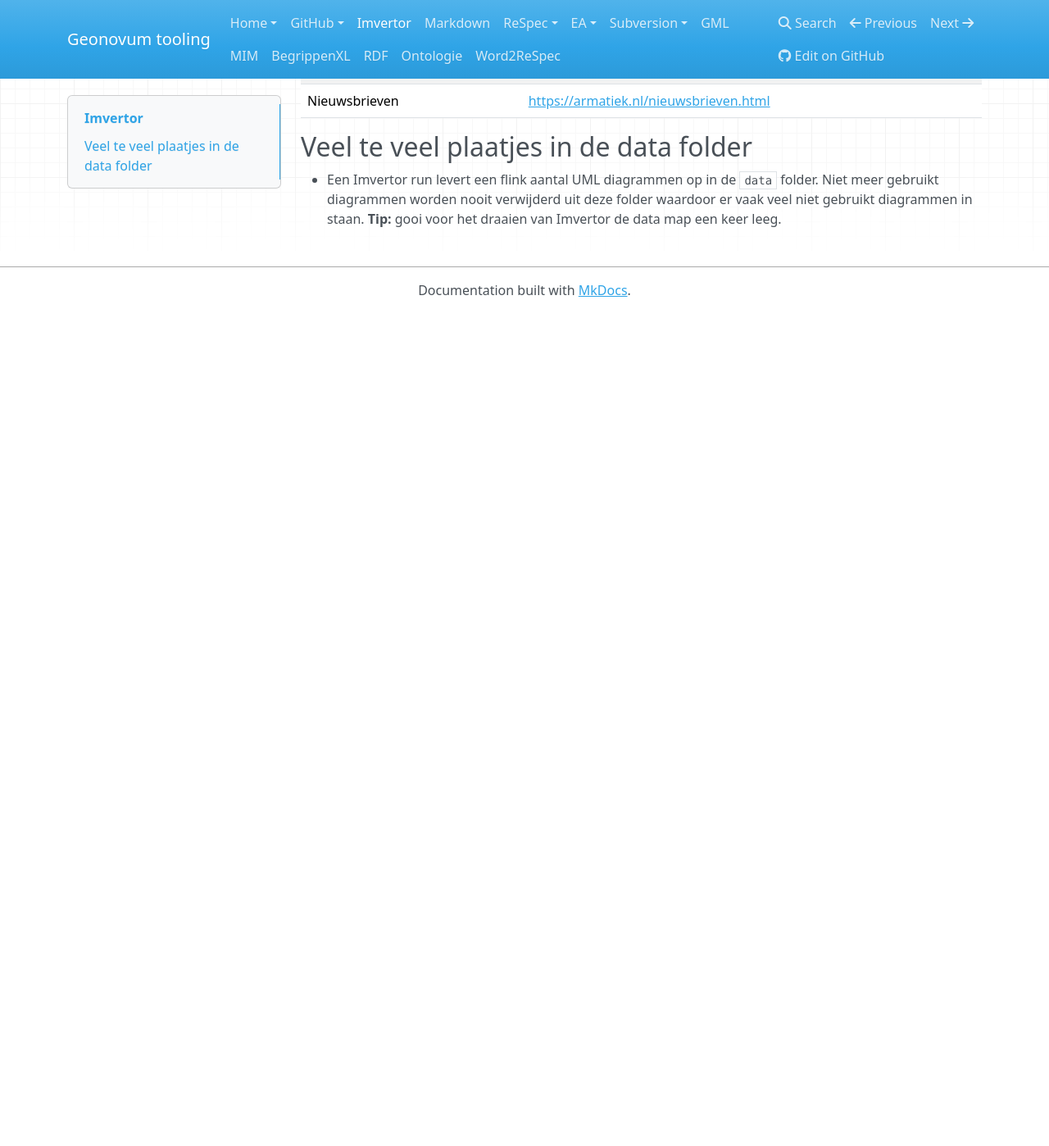
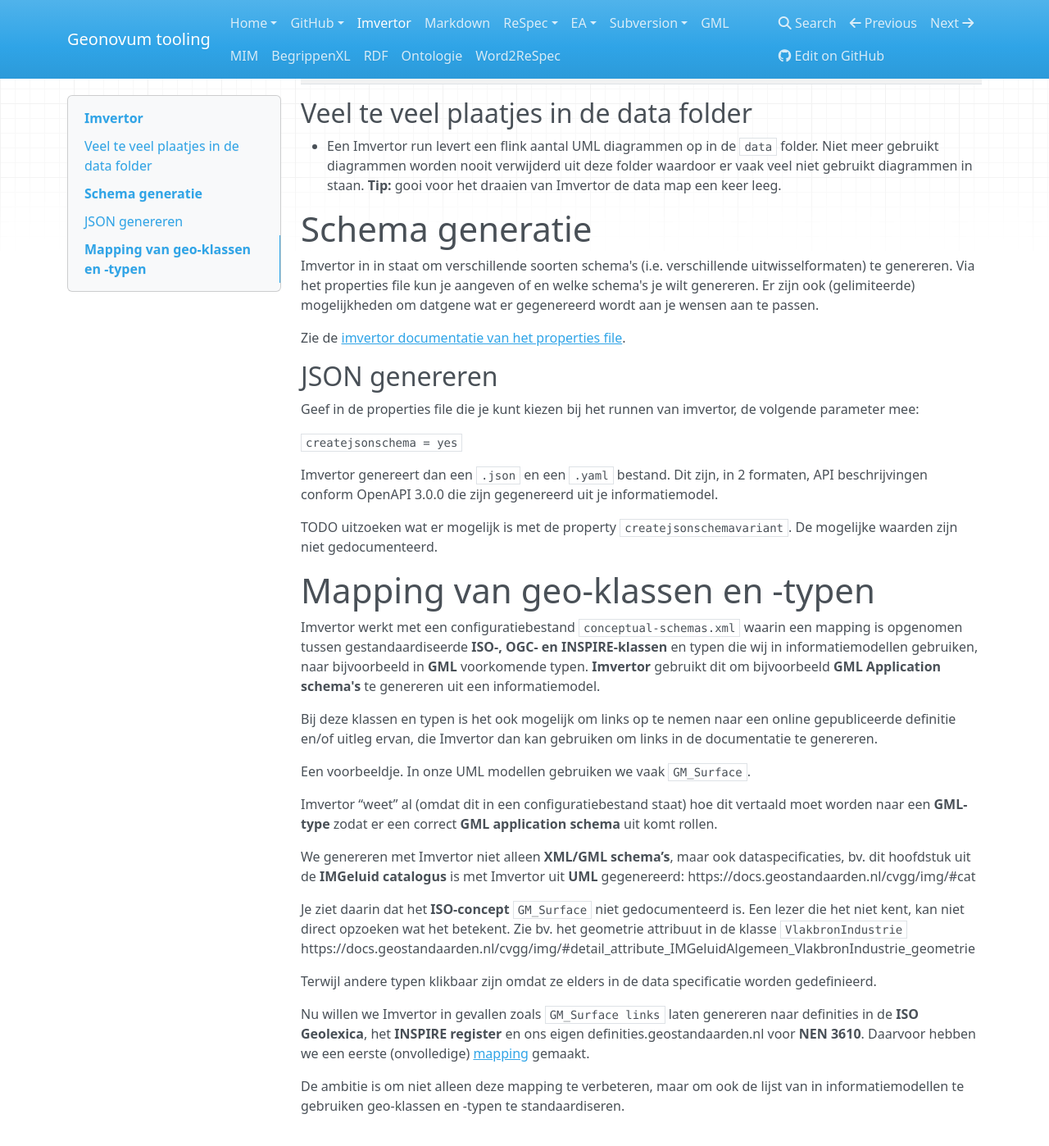
Before and after one commit to Geonovum/handleiding-tooling, an MkDocs documentation site: the page built from docs/Imvertor/index.md, in a window 1280 px wide and 1400 px high, scrolled down 445 px. Shown: the whole window at 82% size. Built offline with MkDocs 1.6.1, drawn with Linux system fonts in a browser that asks for light colours; nearby versions of some CDN libraries; before the commit the page ends 900 px from its top, so only the background shows below that; some of the changed text lies outside the part shown.

Commit message:
content overgenomen van: https://github.com/Geonovum/imvertor

```diff
--- a/docs/Imvertor.md
+++ /dev/null
@@ -1,21 +0,0 @@
-# Imvertor
-
->
-> TODO: invullen vanuit de volgende documenten
->
-
-Imvertor wordt veel gebruikt binnen Geonovum voor het transformeren van UML modellen naar bijvoorbeeld xml-schema’s of feature catalogues. De instructies van hoe er mee om te gaan zijn overal verspreid.  Op deze pagina probeer ik alles te verzamelen….
-
-| onderwerp             | verwijzing                                                                                                                    |
-| --------------------- | ----------------------------------------------------------------------------------------------------------------------------- |
-| Imvertor-properties   | [Uitleg verschillende properties](https://imvertor.armatiek.nl/imvertor-executor/dashboard/wiki?key=info-IMVERTORCONFIG-PROP) |
-| Algemeen              | [Verzamelde handleiding van organisaties](https://vng-realisatie.github.io/Model-Driven-Design-Documentatie/)                 |
-| Algemeen              | [Repository coördinatie Imvertor gebruik Geonovum](https://github.com/Geonovum/imvertor)                                      |
-| Werkinstructie        | [IMGeluid werkinstructie](https://geonovum.atlassian.net/l/cp/Fi0U9bCk)                                                       |
-| Uitleg schema mapping | [Hier](https://imvertor.armatiek.nl/imvertor-executor/dashboard/wiki?key=info-IMVERTORCONCEPTUALSCHEMAS)                      |
-| Nieuwsbrieven         | <https://armatiek.nl/nieuwsbrieven.html> |
-
-## Veel te veel plaatjes in de data folder
-
-
-- Een Imvertor run levert een flink aantal UML diagrammen op in de `data` folder. Niet meer gebruikt diagrammen worden nooit verwijderd uit deze folder waardoor er vaak veel niet gebruikt diagrammen in staan. **Tip:** gooi voor het draaien van Imvertor de data map een keer leeg.
--- /dev/null
+++ b/docs/Imvertor/index.md
@@ -0,0 +1,84 @@
+# Imvertor
+
+>
+> TODO: invullen vanuit de volgende documenten
+>
+
+Imvertor wordt veel gebruikt binnen Geonovum voor het transformeren van UML modellen naar bijvoorbeeld xml-schema’s of feature catalogues. De instructies van hoe er mee om te gaan zijn overal verspreid.  Op deze pagina probeer ik alles te verzamelen….
+
+| onderwerp             | verwijzing                                                                                                                    |
+| --------------------- | ----------------------------------------------------------------------------------------------------------------------------- |
+| Imvertor-properties   | [Uitleg verschillende properties](https://imvertor.armatiek.nl/imvertor-executor/dashboard/wiki?key=info-IMVERTORCONFIG-PROP) |
+| Algemeen              | [Verzamelde handleiding van organisaties](https://vng-realisatie.github.io/Model-Driven-Design-Documentatie/)                 |
+| Werkinstructie        | [IMGeluid werkinstructie](https://geonovum.atlassian.net/l/cp/Fi0U9bCk)                                                       |
+| Uitleg schema mapping | [Hier](https://imvertor.armatiek.nl/imvertor-executor/dashboard/wiki?key=info-IMVERTORCONCEPTUALSCHEMAS)                      |
+| Nieuwsbrieven         | <https://armatiek.nl/nieuwsbrieven.html> |
+
+## Veel te veel plaatjes in de data folder
+
+
+- Een Imvertor run levert een flink aantal UML diagrammen op in de `data` folder. Niet meer gebruikt diagrammen worden nooit verwijderd uit deze folder waardoor er vaak veel niet gebruikt diagrammen in staan. **Tip:** gooi voor het draaien van Imvertor de data map een keer leeg.
+
+# Schema generatie
+
+Imvertor in in staat om verschillende soorten schema's (i.e. verschillende
+uitwisselformaten) te genereren. Via het properties file kun je aangeven of en
+welke schema's je wilt genereren. Er zijn ook (gelimiteerde) mogelijkheden om
+datgene wat er gegenereerd wordt aan je wensen aan te passen.
+
+Zie de [imvertor documentatie van het properties
+file](https://imvertor.armatiek.nl/imvertor-executor/dashboard/wiki?key=info-IMVERTORCONFIG-PROP).
+
+## JSON genereren
+
+Geef in de properties file die je kunt kiezen bij het runnen van imvertor, de volgende parameter mee:
+
+`createjsonschema = yes`
+
+Imvertor genereert dan een `.json` en een `.yaml` bestand. Dit zijn, in 2
+formaten, API beschrijvingen conform OpenAPI 3.0.0 die zijn gegenereerd uit je
+informatiemodel.
+
+TODO uitzoeken wat er mogelijk is met de property `createjsonschemavariant`. De
+mogelijke waarden zijn niet gedocumenteerd.
+
+
+# Mapping van geo-klassen en -typen
+
+Imvertor werkt met een configuratiebestand `conceptual-schemas.xml` waarin een
+mapping is opgenomen tussen gestandaardiseerde **ISO-, OGC- en INSPIRE-klassen**
+en typen die wij in informatiemodellen gebruiken, naar bijvoorbeeld in **GML**
+voorkomende typen. **Imvertor** gebruikt dit om bijvoorbeeld **GML Application
+schema's** te genereren uit een informatiemodel.
+
+Bij deze klassen en typen is het ook mogelijk om links op te nemen naar een
+online gepubliceerde definitie en/of uitleg ervan, die Imvertor dan kan
+gebruiken om links in de documentatie te genereren.
+
+Een voorbeeldje. In onze UML modellen gebruiken we vaak `GM_Surface`.
+
+Imvertor “weet” al (omdat dit in een configuratiebestand staat) hoe dit vertaald
+moet worden naar een **GML-type** zodat er een correct **GML application
+schema** uit komt rollen.
+
+We genereren met Imvertor niet alleen **XML/GML schema’s**, maar ook
+dataspecificaties, bv. dit hoofdstuk uit de **IMGeluid** **catalogus** is met
+Imvertor uit **UML** gegenereerd: https://docs.geostandaarden.nl/cvgg/img/#cat
+
+Je ziet daarin dat het **ISO-concept** `GM_Surface` niet gedocumenteerd is. Een
+lezer die het niet kent, kan niet direct opzoeken wat het betekent. Zie bv. het
+geometrie attribuut in de klasse `VlakbronIndustrie`
+https://docs.geostandaarden.nl/cvgg/img/#detail_attribute_IMGeluidAlgemeen_VlakbronIndustrie_geometrie
+
+Terwijl andere typen klikbaar zijn omdat ze elders in de data specificatie
+worden gedefinieerd.
+
+Nu willen we Imvertor in gevallen zoals `GM_Surface links` laten genereren naar
+definities in de **ISO Geolexica**, het **INSPIRE register** en ons eigen
+definities.geostandaarden.nl voor **NEN 3610**. Daarvoor hebben we een eerste
+(onvolledige)
+[mapping](mapping-ISOlexicon.xlsx)
+gemaakt.
+
+De ambitie is om niet alleen deze mapping te verbeteren, maar om ook de lijst
+van in informatiemodellen te gebruiken geo-klassen en -typen te standaardiseren.
--- a/mkdocs.yml
+++ b/mkdocs.yml
@@ -18,7 +18,7 @@ nav:
     - GitHub:
         - 'Manual': GitHub/index.md
         - 'GitHub Intro': GitHub/GitHub-Inleiding.md
-    - Imvertor: Imvertor.md
+    - Imvertor: Imvertor/index.md
     - Markdown: Markdown.md
     - ReSpec:
         - Manual: ReSpec/index.md
@@ -38,6 +38,6 @@ nav:
     - GML: GML.md
     - MIM: MIM/index.md
     - BegrippenXL: BegrippenXL.md
-    - RDF: RDF/UML-to-RDF.md
+    - RDF: RDF/index.md
     - Ontologie: Handleiding-ontologie-maken-en-publiceren.md
     - Word2ReSpec: WordConversies.md
```
Also changed, not shown: docs/tooling.md (+1 -1 lines), 1 other file.
